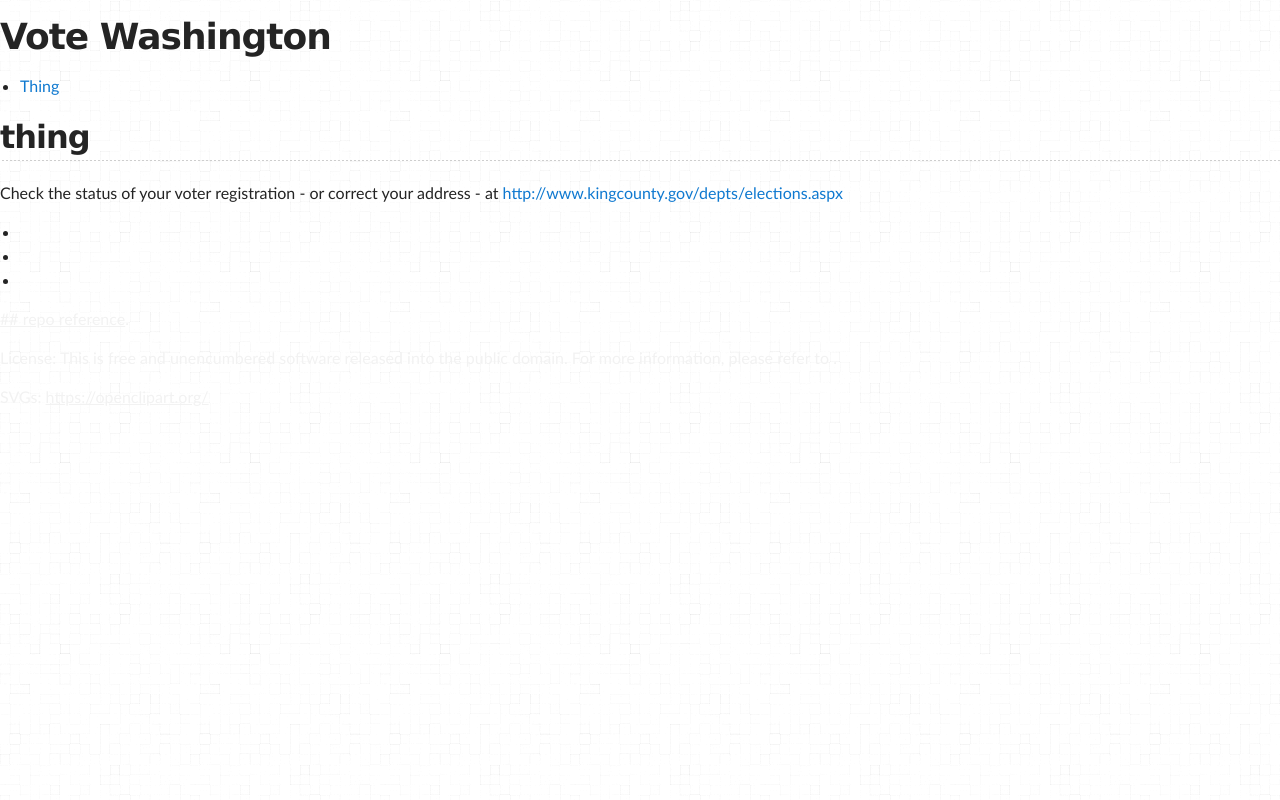
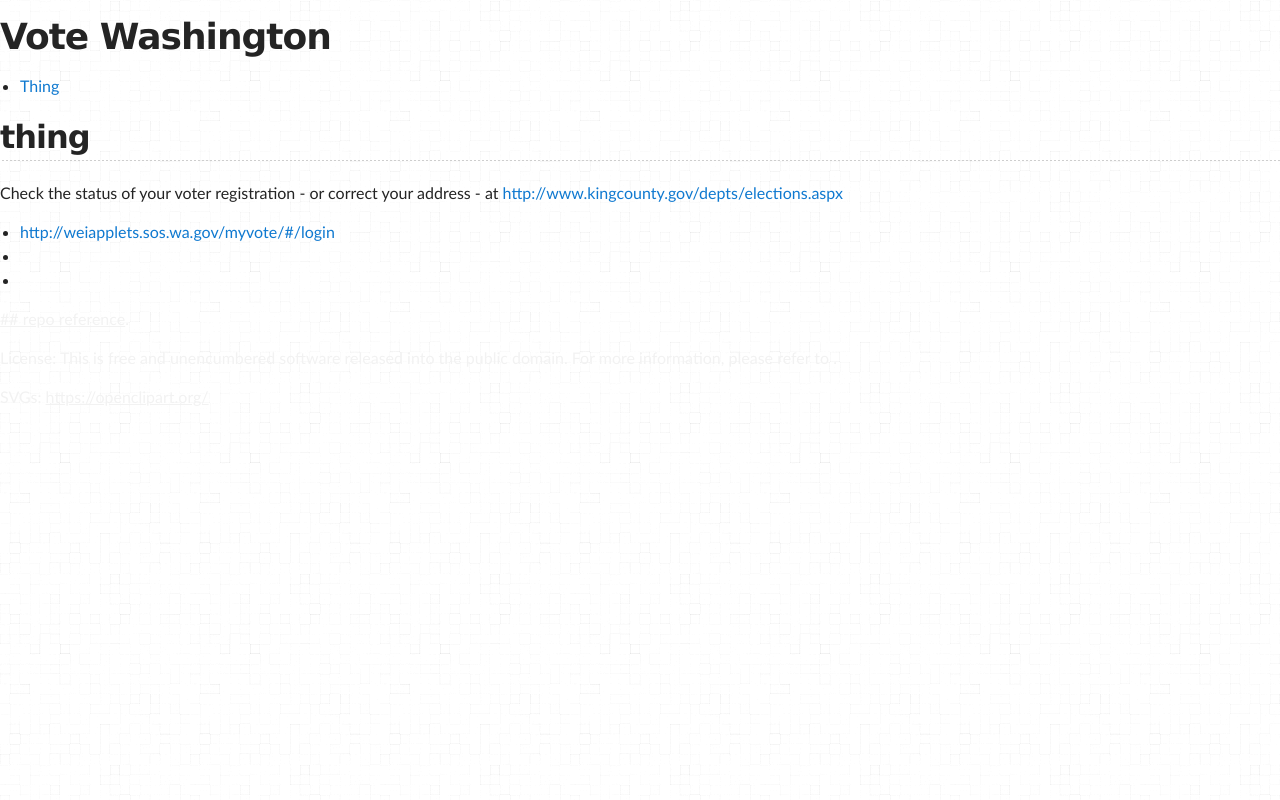
Before and after one commit to KatieK2/super-broccoli, a plain HTML site: page index.html in a window 1280 px wide. Drawn offline with Linux system fonts and the light colour scheme.

Commit message:
Added MyVote link

```diff
--- a/index.html
+++ b/index.html
@@ -30,7 +30,7 @@
     <h2 id="thing">thing</h2>
     <p>Check the status of your voter registration - or correct your address - at <a href="http://www.kingcounty.gov/depts/elections.aspx">http://www.kingcounty.gov/depts/elections.aspx</a></p>
     <ul>
-      <li><a href=""></a></li>
+      <li><a href="http://weiapplets.sos.wa.gov/myvote/#/login">http://weiapplets.sos.wa.gov/myvote/#/login</a></li>
       <li><a href=""></a></li>
       <li><a href=""></a></li>
     </ul>
```
